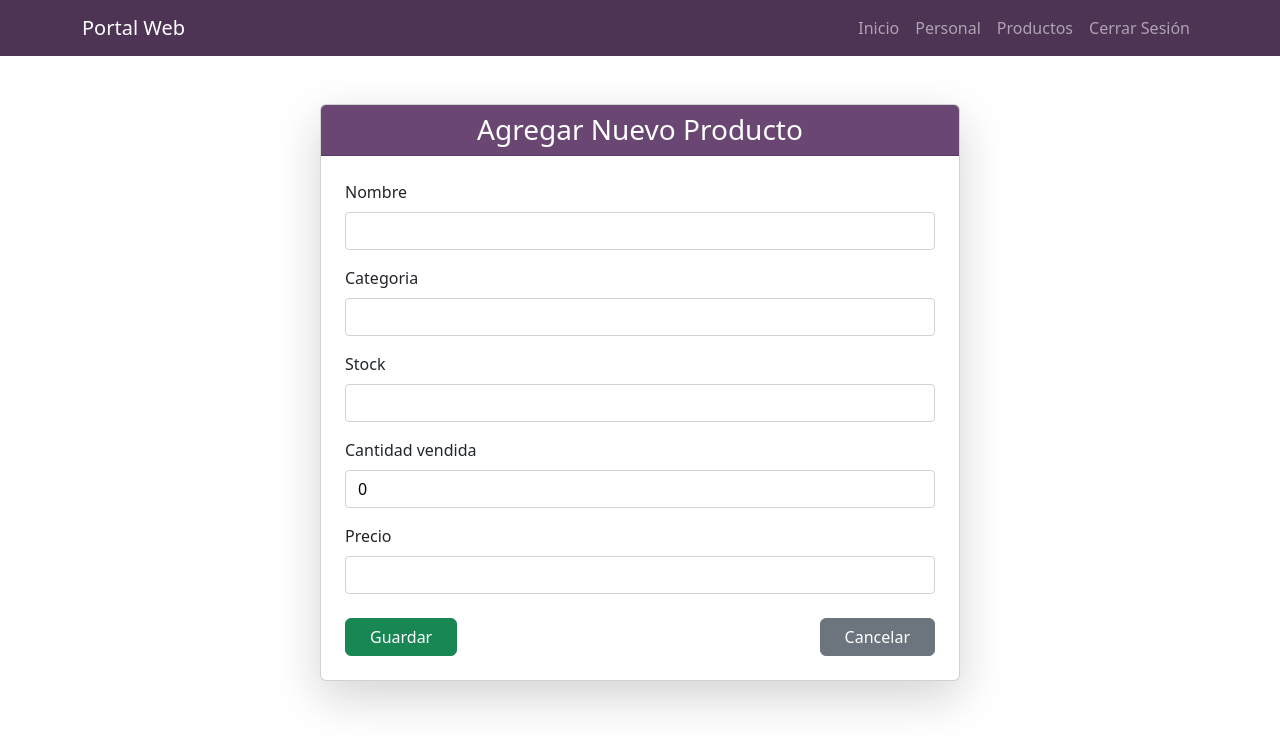
After one commit to KiaraLuz/portal-web, a Django app: page /crear-producto/ in a window 1280 px wide. The commit adds this page. Shown: the top 749 px of the page. Run offline with Django 5.2, Linux system fonts and the light colour scheme; a user stored in the database is signed in.

Commit message:
añadir producto

```diff
--- a/app/forms.py
+++ b/app/forms.py
@@ -1,5 +1,5 @@
 from django import forms
-from .models import Empleado
+from .models import Empleado,Producto
 
 class EmpleadoForm(forms.ModelForm):
     class Meta:
@@ -8,3 +8,7 @@ class EmpleadoForm(forms.ModelForm):
         widgets = {
             'fecha_contratacion': forms.DateInput(attrs={'type': 'date'}),
         }
+class ProductoForm(forms.ModelForm):
+    class Meta:
+        model = Producto
+        fields = ['nombre', 'categoria', 'stock', 'cantidad_vendida', 'precio']
--- /dev/null
+++ b/app/templates/producto/crear_producto.html
@@ -0,0 +1,52 @@
+{% extends "base.html" %}
+
+{% block content %}
+<div class="container mt-5 d-flex justify-content-center">
+    <div class="card shadow-lg" style="width: 40rem;">
+        <div class="card-header text-center">
+            <h3 class="mb-0">Agregar Nuevo Producto</h3>
+        </div>
+        <div class="card-body p-4">
+            <form method="POST">
+                {% csrf_token %}
+
+                {% for field in form %}
+                <div class="mb-3">
+                    <label for="{{ field.id_for_label }}"
+                           class="form-label"
+                           style="display: block; margin-bottom: 0.5rem;">
+                        {{ field.label }}
+                    </label>
+                    {{ field }}
+                    <div style="margin-top: 0.5rem;">
+                        {% if field.errors %}
+                        <div class="text-danger">{{ field.errors }}</div>
+                        {% endif %}
+                    </div>
+                </div>
+                {% endfor %}
+
+                <div class="d-flex justify-content-between mt-4">
+                    <button type="submit" class="btn btn-success px-4">Guardar</button>
+                    <a href="{% url 'producto' %}" class="btn btn-secondary px-4">Cancelar</a>
+                </div>
+            </form>
+        </div>
+    </div>
+</div>
+
+<style>
+    .card-header {
+        background-color: #694772;
+        color: #fff;
+    }
+
+    input, select, textarea {
+        width: 100%;
+        padding: 0.375rem 0.75rem;
+        border: 1px solid #ced4da;
+        border-radius: 0.25rem;
+        font-size: 1rem;
+    }
+</style>
+{% endblock %}
--- a/app/templates/producto/producto.html
+++ b/app/templates/producto/producto.html
@@ -5,7 +5,7 @@
     <h3>Administra tus productos</h3>
 
     <div class="mb-3">
-        <a href="/" class="btn btn-success">Agregar nuevo producto</a>
+        <a href="{% url 'crear_producto' %}" class="btn btn-success">Agregar nuevo producto</a>
     </div>
 
     <table class="table table-striped">
--- a/app/views.py
+++ b/app/views.py
@@ -7,6 +7,7 @@ from django.db import IntegrityError
 from .models import Empleado, Producto
 from django.contrib.auth.decorators import login_required
 from .forms import EmpleadoForm
+from .forms import ProductoForm
 
 def home(request):
     return render(request, 'home.html')
@@ -100,3 +101,16 @@ def detalle_empleado(request, empleado_id):
 def producto(request):
     productos = Producto.objects.filter(usuario=request.user)
     return render(request, 'producto/producto.html', {'productos': productos})
+
+@login_required
+def crear_producto(request):
+    if request.method == 'POST':
+        form = ProductoForm(request.POST)
+        if form.is_valid():
+            producto = form.save(commit=False)
+            producto.usuario = request.user
+            producto.save()
+            return redirect('producto')
+    else:
+        form = ProductoForm()
+    return render(request, 'producto/crear_producto.html', {'form': form})
--- a/portalweb/urls.py
+++ b/portalweb/urls.py
@@ -30,4 +30,5 @@ urlpatterns = [
     path('eliminar-empleado/<int:empleado_id>/', views.eliminar_empleado, name='eliminar_empleado'),
     path('detalle_empleado/<int:empleado_id>/', views.detalle_empleado, name='detalle_empleado'),
     path('producto/', views.producto, name='producto'),
+    path('crear-producto/', views.crear_producto, name='crear_producto'),
 ]
```
Also changed, not shown: db.sqlite3.
